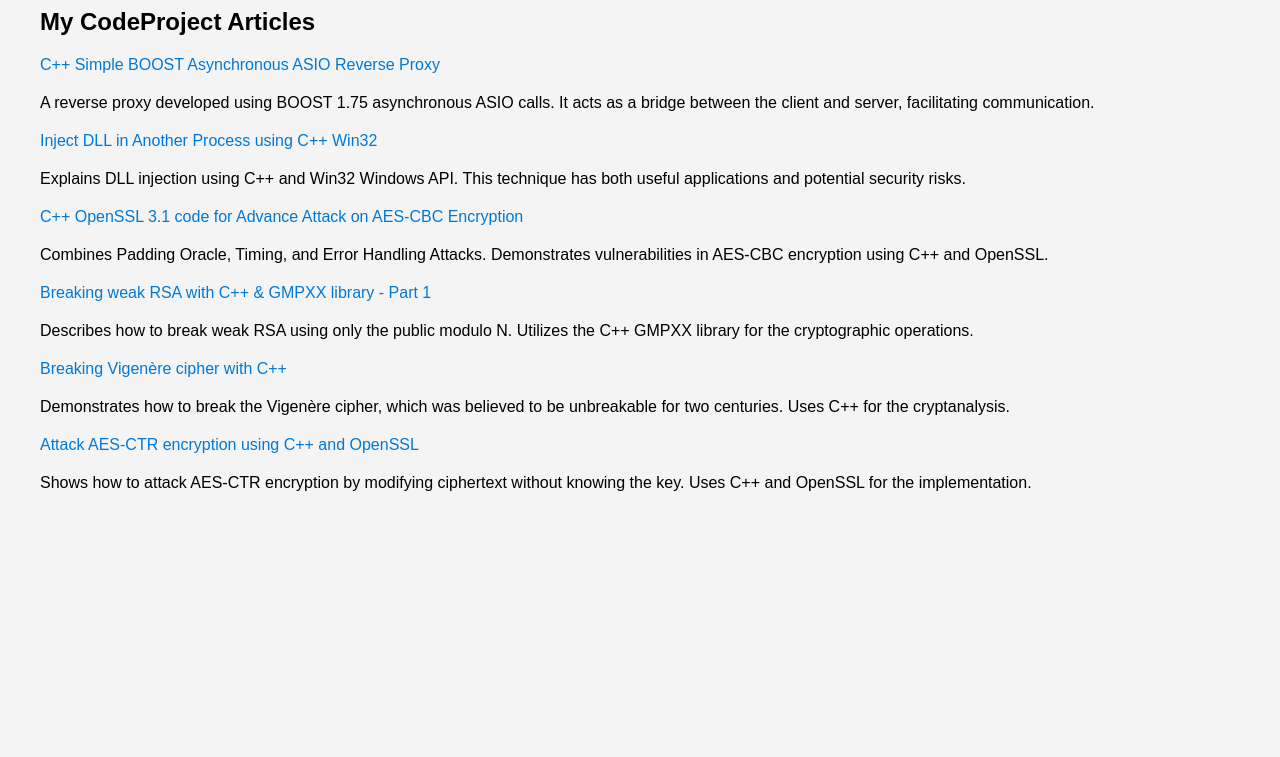
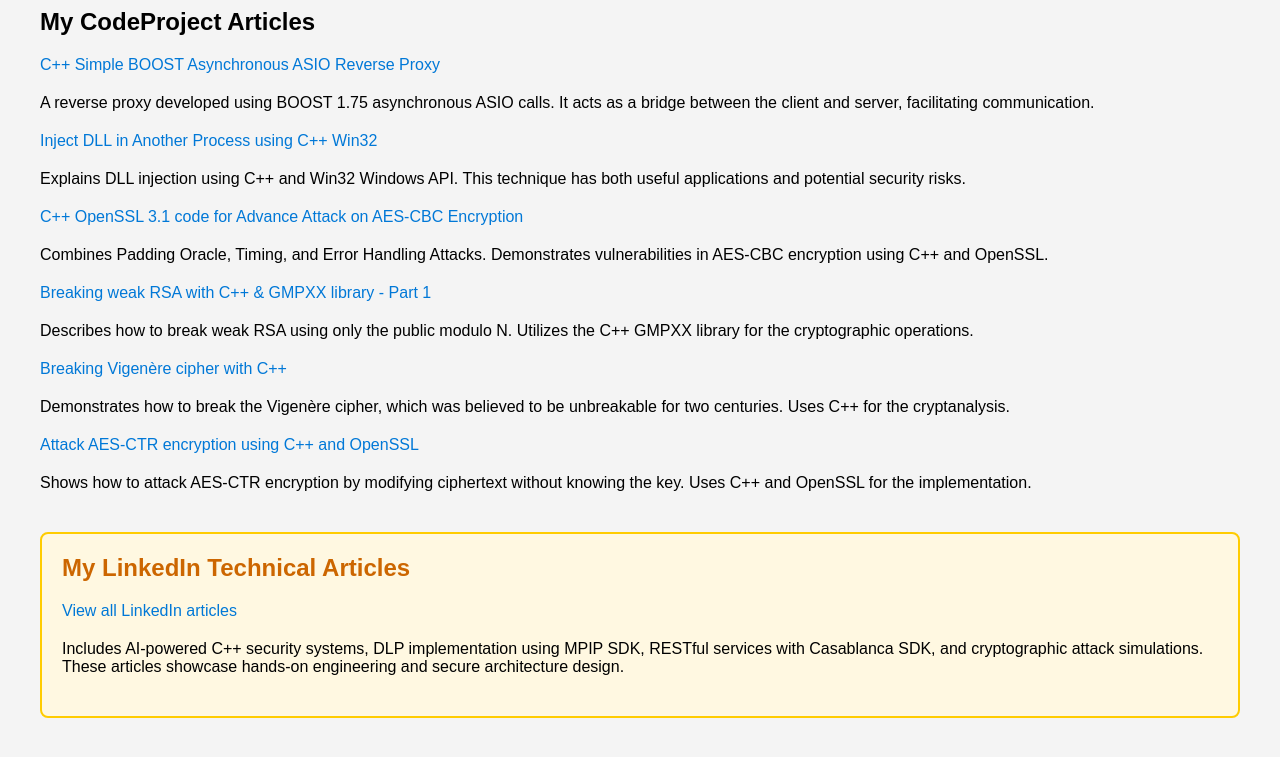
Before and after one commit to kmramn/codeprojectarticles, a plain HTML site: page index.html in a window 1280 px wide. Shown: the part 153-910 px from the top of the page. Before the commit the page ends 800 px from the top, so only its background shows below. Drawn offline with Linux system fonts and the light colour scheme.

Commit message:
Add highlight section for LinkedIn articles
Added a highlight section for LinkedIn technical articles.

```diff
--- a/index.html
+++ b/index.html
@@ -40,6 +40,17 @@
         .description {
             margin-bottom: 20px;
         }
+        .highlight {
+            background-color: #fff8e1;
+            border: 2px solid #ffcc00;
+            padding: 20px;
+            margin-top: 40px;
+            border-radius: 8px;
+        }
+        .highlight h2 {
+            color: #cc6600;
+            margin-top: 0;
+        }
     </style>
 </head>
 <body>
@@ -73,6 +84,14 @@
             <a href="https://www.codeproject.com/articles/Attack-AES-CTR-encryption-using-Cplusplus-and-Open#comments-section" target="_blank">Attack AES-CTR encryption using C++ and OpenSSL</a>
             <p class="description">Shows how to attack AES-CTR encryption by modifying ciphertext without knowing the key. Uses C++ and OpenSSL for the implementation.</p>
         </div>
+
+        <div class="highlight">
+            <h2>My LinkedIn Technical Articles</h2>
+            <div class="article">
+                <a href="https://www.linkedin.com/in/ramnathkmcppdatasecurity/recent-activity/articles/" target="_blank">View all LinkedIn articles</a>
+                <p class="description">Includes AI-powered C++ security systems, DLP implementation using MPIP SDK, RESTful services with Casablanca SDK, and cryptographic attack simulations. These articles showcase hands-on engineering and secure architecture design.</p>
+            </div>
+        </div>
     </main>
 </body>
 </html>
```
